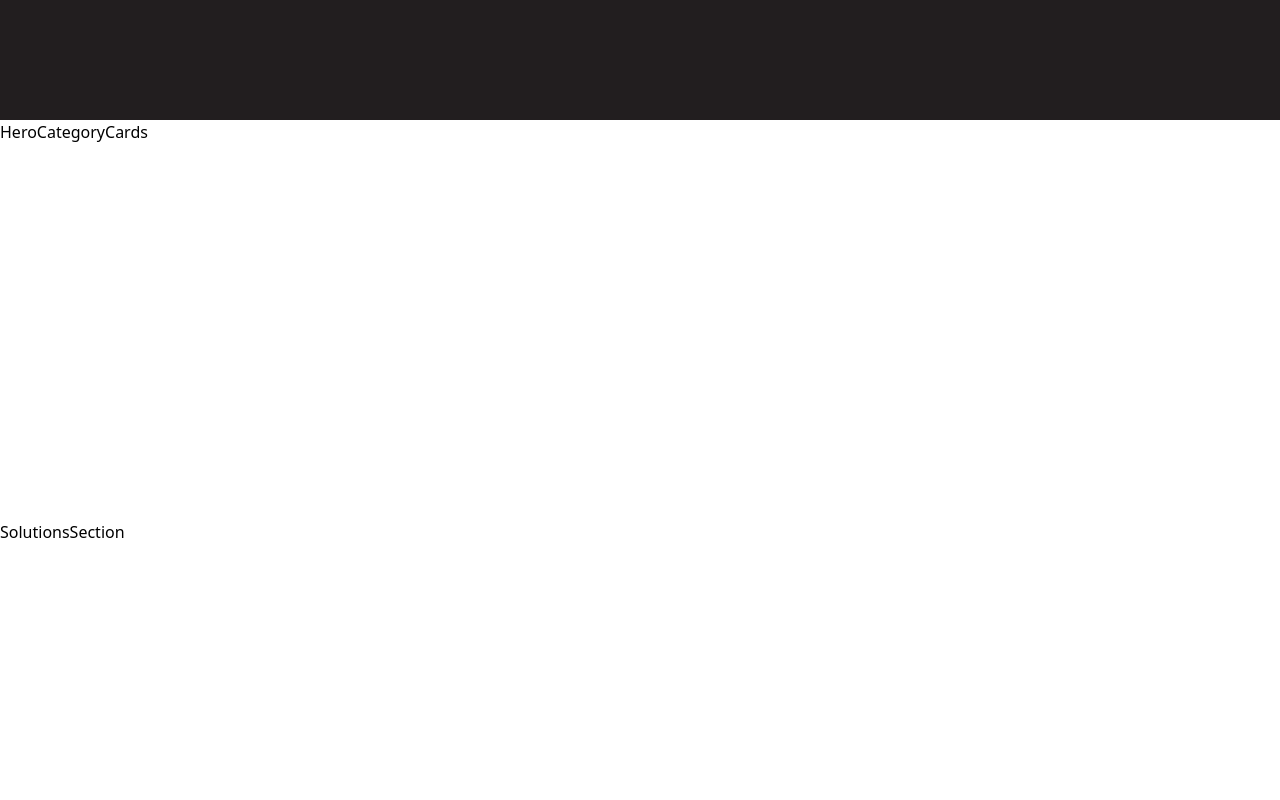
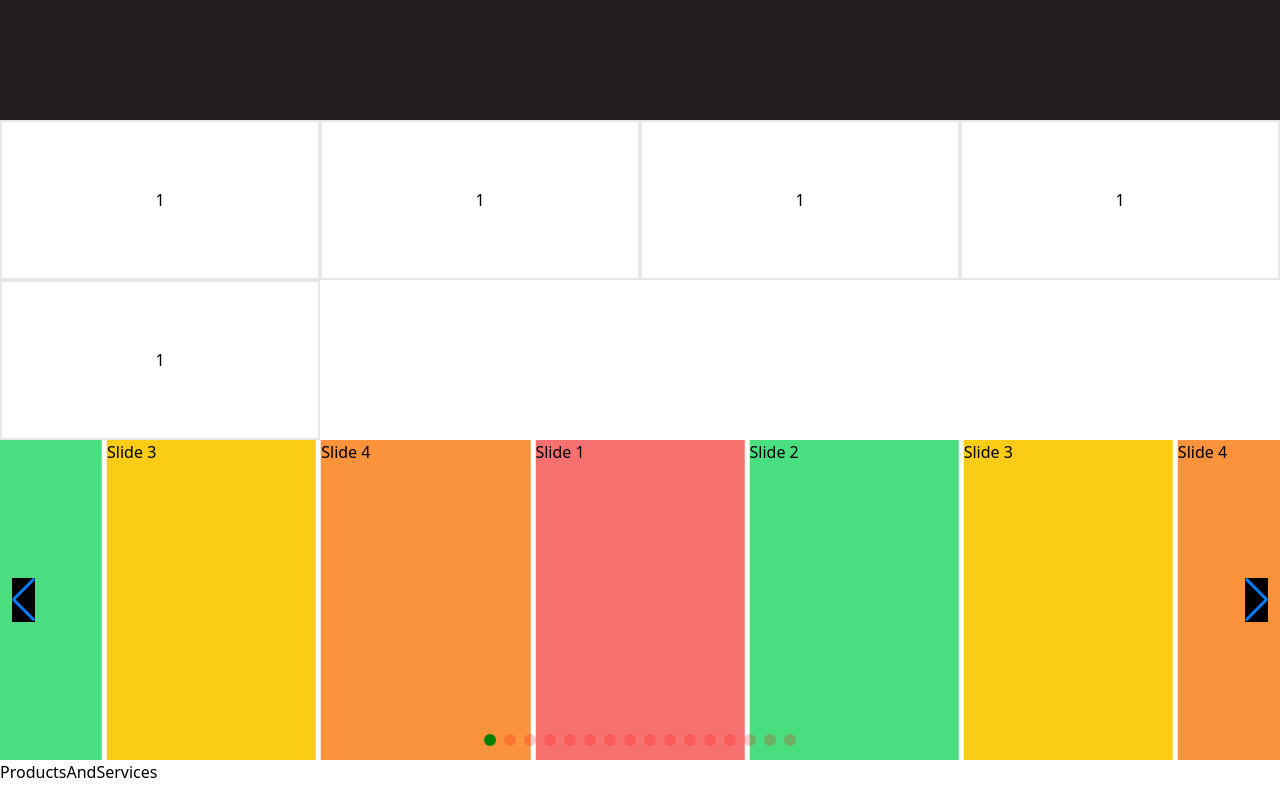
Before and after one commit to CodeWithRashed/axentec-home, a Next.js app: page / in a window 1280 px wide. Shown: the part 960-1760 px from the top of the page. Built offline with nearby package versions, Linux system fonts and the light colour scheme.

Commit message:
added solution slider

```diff
--- a/src/app/page.tsx
+++ b/src/app/page.tsx
@@ -16,10 +16,10 @@ export default function Home() {
       <section>
         <HeroSection/>
       </section>
-      <section className="h-[50vh]">
+      <section>
         <HeroCategoryCards/>
       </section>
-      <section className="h-[50vh]">
+      <section>
         <SolutionsSection/>
       </section>
       <section className="h-[50vh]">
--- a/src/components/Hero/HeroSection.tsx
+++ b/src/components/Hero/HeroSection.tsx
@@ -12,6 +12,7 @@ const HeroSection = () => {
         <h1 className="text-right">INNOVATE, INTEGRATE</h1>
         <h1 className="text-left">INSPIRE</h1>
       </div>
+
     </div>
   );
 };
--- a/src/components/HeroCategoryCards/HeroCategoryCards.tsx
+++ b/src/components/HeroCategoryCards/HeroCategoryCards.tsx
@@ -1,7 +1,18 @@
 
 const HeroCategoryCards = () => {
   return (
-    <div>HeroCategoryCards</div>
+    <div>
+
+      {/* HERO SERVICES */}
+      <div className="grid grid-cols-4">
+      <div className="flex justify-center items-center min-h-[20vh] gap-2 border-2 border-red">1</div>
+      <div className="flex justify-center items-center min-h-[20vh] gap-2 border-2 border-red">1</div>
+      <div className="flex justify-center items-center min-h-[20vh] gap-2 border-2 border-red">1</div>
+      <div className="flex justify-center items-center min-h-[20vh] gap-2 border-2 border-red">1</div>
+      <div className="flex justify-center items-center min-h-[20vh] gap-2 border-2 border-red">1</div>
+
+      </div>
+    </div>
   )
 }
 
--- a/src/components/Solutions/SolutionsSection.tsx
+++ b/src/components/Solutions/SolutionsSection.tsx
@@ -1,8 +1,49 @@
+"use client";
+
+import { Swiper, SwiperSlide } from "swiper/react";
+import { Navigation, Pagination } from "swiper/modules";
+
+// Import Swiper styles
+import "swiper/css";
+import "swiper/css/navigation";
+import "swiper/css/pagination";
 
 const SolutionsSection = () => {
+  const pagination = {
+    clickable: true,
+  };
   return (
-    <div>SolutionsSection</div>
-  )
-}
+    <div className="h-[40vh]">
+      <Swiper
+        // install Swiper modules
+        modules={[Navigation, Pagination]}
+        spaceBetween={5}
+        slidesPerView={6}
+        centeredSlides={true}
+        loop={true}
+        navigation
+        pagination={pagination}
+        className="w-full h-full"
+      >
+        <SwiperSlide className="h-[50px] bg-red-400">Slide 1</SwiperSlide>
+        <SwiperSlide className="h-[50px] bg-green-400">Slide 2</SwiperSlide>
+        <SwiperSlide className="h-[50px] bg-yellow-400">Slide 3</SwiperSlide>
+        <SwiperSlide className="h-[50px] bg-orange-400">Slide 4</SwiperSlide>
+        <SwiperSlide className="h-[50px] bg-red-400">Slide 1</SwiperSlide>
+        <SwiperSlide className="h-[50px] bg-green-400">Slide 2</SwiperSlide>
+        <SwiperSlide className="h-[50px] bg-yellow-400">Slide 3</SwiperSlide>
+        <SwiperSlide className="h-[50px] bg-orange-400">Slide 4</SwiperSlide>
+        <SwiperSlide className="h-[50px] bg-red-400">Slide 1</SwiperSlide>
+        <SwiperSlide className="h-[50px] bg-green-400">Slide 2</SwiperSlide>
+        <SwiperSlide className="h-[50px] bg-yellow-400">Slide 3</SwiperSlide>
+        <SwiperSlide className="h-[50px] bg-orange-400">Slide 4</SwiperSlide>
+        <SwiperSlide className="h-[50px] bg-red-400">Slide 1</SwiperSlide>
+        <SwiperSlide className="h-[50px] bg-green-400">Slide 2</SwiperSlide>
+        <SwiperSlide className="h-[50px] bg-yellow-400">Slide 3</SwiperSlide>
+        <SwiperSlide className="h-[50px] bg-orange-400">Slide 4</SwiperSlide>
+      </Swiper>
+    </div>
+  );
+};
 
-export default SolutionsSection
+export default SolutionsSection;
```
